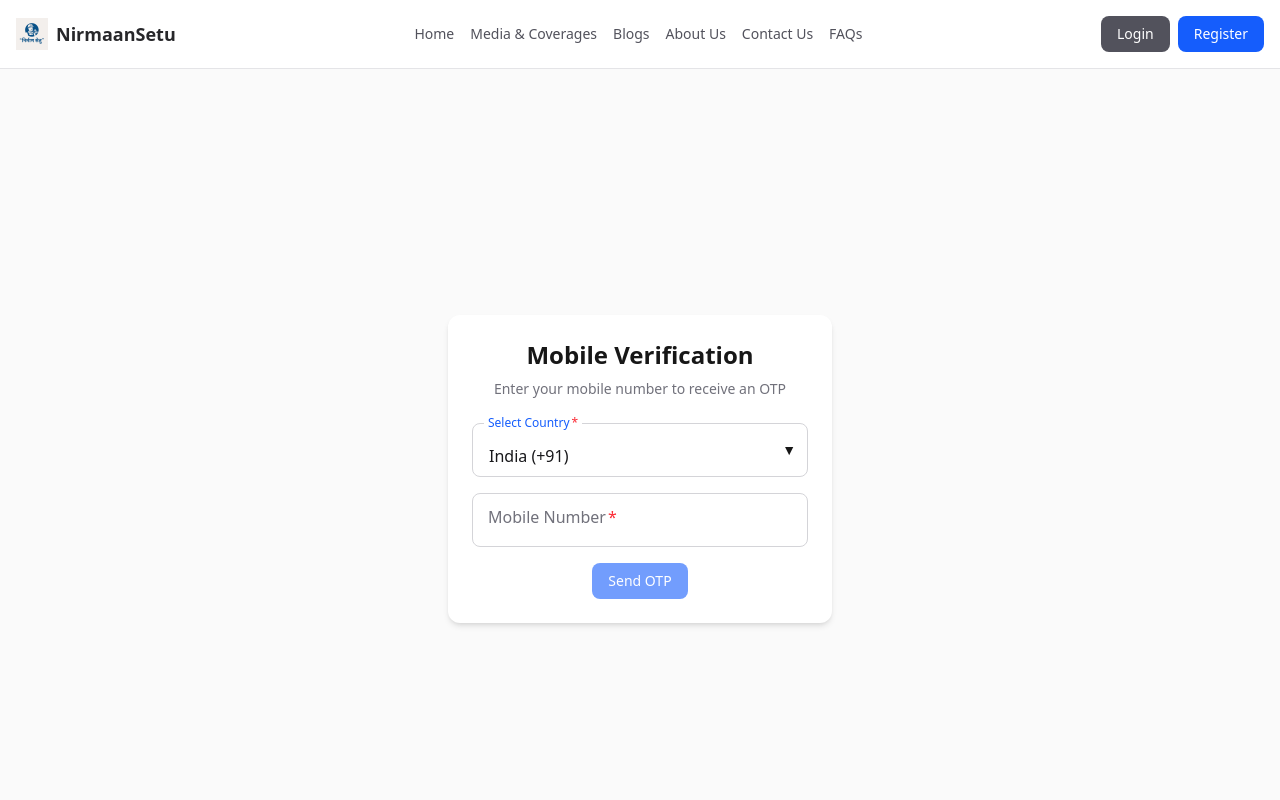
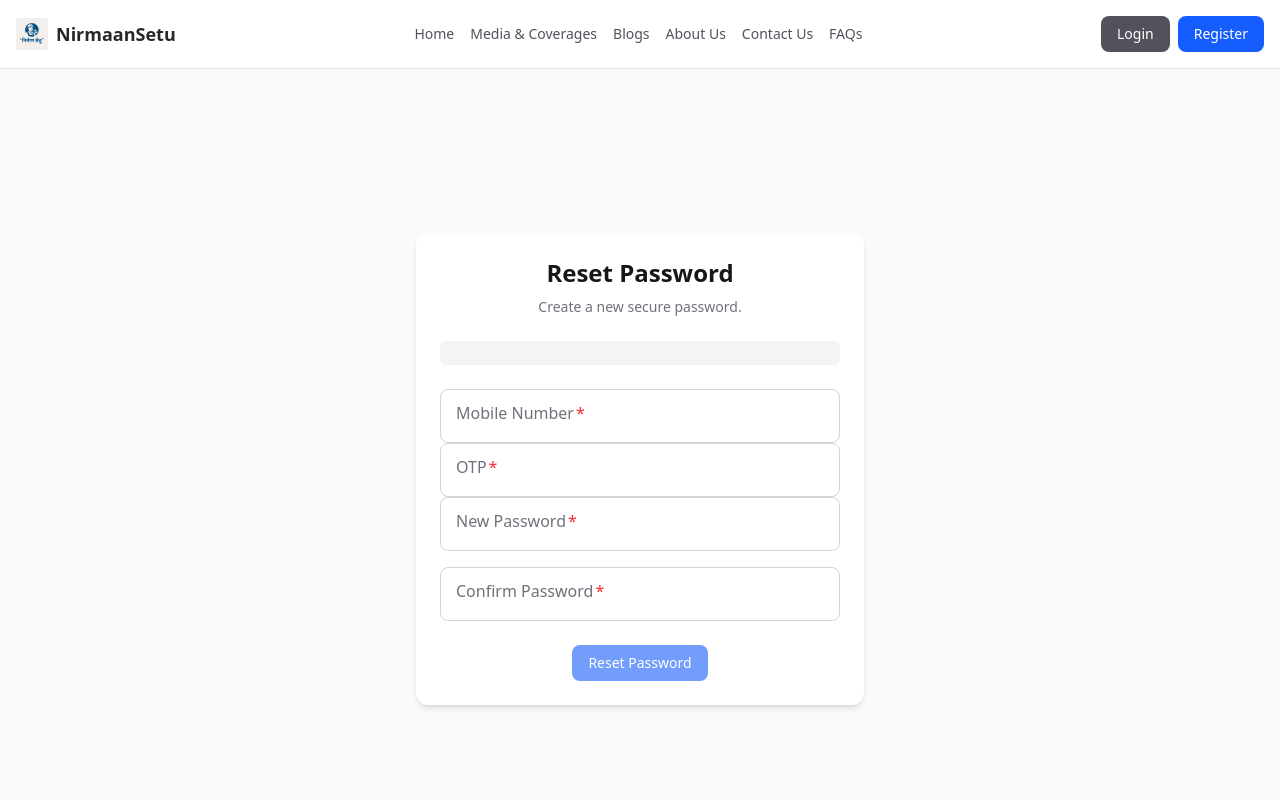
Before and after one commit to Parveen-collab/NirmaanSetu, a Next.js app: page /home/reset-password in a window 1280 px wide. Shown: the top 800 px of the page. Built offline with nearby package versions, Linux system fonts and the light colour scheme.

Commit message:
feat(auth): implement reset password functionality

```diff
--- a/src/app/home/reset-password/page.tsx
+++ b/src/app/home/reset-password/page.tsx
@@ -1,12 +1,19 @@
-import React from 'react'
-import ResetPassword from '@/src/components/features/reset-password/ResetPassword'
+import ResetPassword from '@/src/components/features/reset-password/ResetPassword';
 
-const page = () => {
+type Props = {
+  searchParams: Promise<{
+    phoneNumber?: string;
+    otp?: string;
+  }>;
+};
+
+export default async function Page({ searchParams }: Props) {
+  const params = await searchParams;
+
   return (
-    <div>
-        <ResetPassword/>
-    </div>
-  )
+    <ResetPassword
+      identifier={params.phoneNumber ?? ''}
+      otp={params.otp ?? ''}
+    />
+  );
 }
-
-export default page
--- a/src/components/features/reset-password/ResetPassword.tsx
+++ b/src/components/features/reset-password/ResetPassword.tsx
@@ -1,11 +1,159 @@
-import AuthPage from '@/src/components/features/AuthPage'
+'use client';
 
-const ResetPassword = () => {
+import { useState } from 'react';
+import { useRouter } from 'next/navigation';
+
+import Input from '@/src/components/common/Input';
+import Button from '@/src/components/common/Button';
+import Modal from '@/src/components/features/SuccessModal';
+
+import { resetPassword } from '@/src/services/authService';
+
+type Props = {
+  identifier: string;
+  otp: string;
+};
+
+export default function ResetPassword({ identifier, otp }: Props) {
+  const router = useRouter();
+
+  const [password, setPassword] = useState('');
+  const [confirmPassword, setConfirmPassword] = useState('');
+
+  const [number, setNumber] = useState('');
+  const [otpValue, setOtpValue] = useState('');
+
+  const [numberValid, setNumberValid] = useState(false);
+  const [otpValueValid, setOtpValueValid] = useState(false);
+  const [passwordValid, setPasswordValid] = useState(false);
+  const [confirmValid, setConfirmValid] = useState(false);
+
+  const [loading, setLoading] = useState(false);
+  const [showSuccess, setShowSuccess] = useState(false);
+
+  const handleResetPassword = async () => {
+    if (!passwordValid || !confirmValid || loading) return;
+
+    try {
+      setLoading(true);
+
+      await resetPassword({
+        phoneNumber: identifier,
+        otp,
+        newPassword: password,
+        confirmPassword,
+      });
+
+      setShowSuccess(true);
+    } catch (error: any) {
+      alert(
+        error.response?.data?.message ||
+        error.message ||
+        'Failed to reset password'
+      );
+    } finally {
+      setLoading(false);
+    }
+  };
+
   return (
-    <div>
-      <AuthPage type='mobile'/>
-    </div>
-  )
+    <>
+      <div className="flex min-h-screen items-center justify-center bg-zinc-50 px-4 dark:bg-black">
+        <div className="w-full max-w-md rounded-xl bg-white p-6 shadow-md dark:bg-zinc-900">
+
+          <h1 className="mb-2 text-center text-2xl font-semibold dark:text-white">
+            Reset Password
+          </h1>
+
+          <p className="mb-6 text-center text-sm text-zinc-500">
+            Create a new secure password.
+          </p>
+
+          <div className="mb-6 rounded-md bg-zinc-100 p-3 text-center text-sm dark:bg-zinc-800 dark:text-white">
+            {identifier}
+          </div>
+
+          <Input
+            label="Mobile Number"
+            type="number"
+            validation="number"
+            value={number}
+            placeholder="Enter Mobile Number"
+            onChange={(e) => setNumber(e.target.value)}
+            onValidityChange={setNumberValid}
+          />
+
+          <Input
+            label="OTP"
+            type="number"
+            validation="number"
+            value={otp}
+            placeholder="Enter OTP"
+            onChange={(e) => setOtpValue(e.target.value)}
+            onValidityChange={setOtpValueValid}
+          />
+
+          <Input
+            label="New Password"
+            type="password"
+            validation="password"
+            value={password}
+            placeholder="Enter new password"
+            onChange={(e) => setPassword(e.target.value)}
+            onValidityChange={setPasswordValid}
+          />
+
+          <div className="mt-4">
+            <Input
+              label="Confirm Password"
+              type="password"
+              validation="custom"
+              customValidator={(value) =>
+                value.length > 0 && value === password
+              }
+              errorMessage="Passwords do not match"
+              value={confirmPassword}
+              placeholder="Confirm password"
+              onChange={(e) => setConfirmPassword(e.target.value)}
+              onValidityChange={setConfirmValid}
+            />
+          </div>
+
+          <div className="mt-6 flex justify-center">
+            <Button
+              loading={loading}
+              disabled={
+                !passwordValid ||
+                !confirmValid ||
+                loading
+              }
+              onClick={handleResetPassword}
+            >
+              Reset Password
+            </Button>
+          </div>
+
+        </div>
+      </div>
+
+      <Modal
+        open={showSuccess}
+        title="Password Updated"
+        onClose={() => setShowSuccess(false)}
+      >
+        <p className="mb-6 text-center text-sm text-zinc-600 dark:text-zinc-300">
+          Your password has been updated successfully.
+        </p>
+
+        <div className="flex justify-center">
+          <Button
+            variant="success"
+            onClick={() => router.push('/login')}
+          >
+            Login
+          </Button>
+        </div>
+      </Modal>
+    </>
+  );
 }
-
-export default ResetPassword
--- a/src/services/authService.ts
+++ b/src/services/authService.ts
@@ -36,6 +36,17 @@ export interface LoginResponse {
   message: string
 }
 
+export interface ResetPasswordPayload {
+  confirmPassword: string,
+  newPassword: string,
+  otp: string,
+  phoneNumber: string
+}
+
+export interface ResetPasswordResponse {
+  message: string;
+}
+
 export const sendOtp = async (
   payload: SendOtpPayload
 ): Promise<SendOtpResponse> => {
@@ -69,10 +80,10 @@ export const verifyOtp = async (
 };
 
 export const userLogin = async (
-  payload:LoginPayload
+  payload: LoginPayload
 ): Promise<LoginResponse> => {
-  try{
-        const response = await axios.post<LoginResponse>(
+  try {
+    const response = await axios.post<LoginResponse>(
       `${process.env.NEXT_PUBLIC_API_URL}/auth/login`,
       payload
     );
@@ -85,3 +96,21 @@ export const userLogin = async (
   }
 
 }
+
+export const resetPassword = async (
+  payload: ResetPasswordPayload
+): Promise<ResetPasswordResponse> => {
+  try {
+    const response = await axios.post<ResetPasswordResponse>(
+      `${process.env.NEXT_PUBLIC_API_URL}//auth/reset-password`,
+      payload
+    );
+
+    return response.data;
+
+  } catch (error) {
+    console.error("Reset Password failed:", error);
+    throw error;
+  }
+
+}
```
Also changed, not shown: 1 other file (tests, documents, lock files or other folders).
